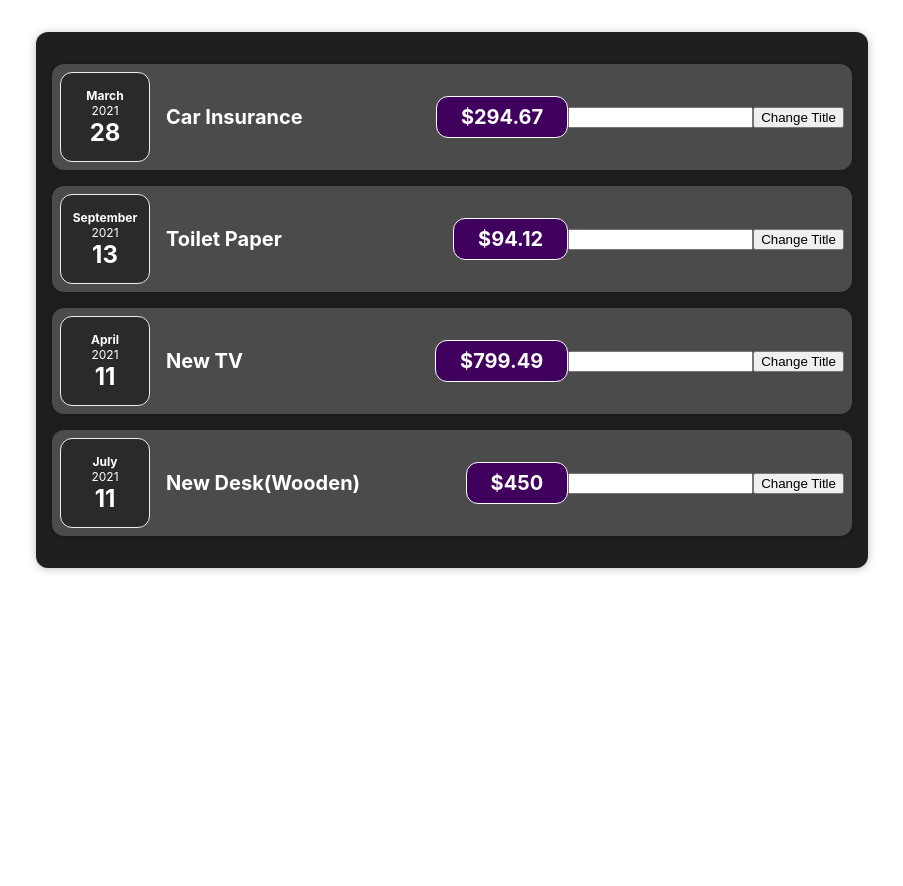
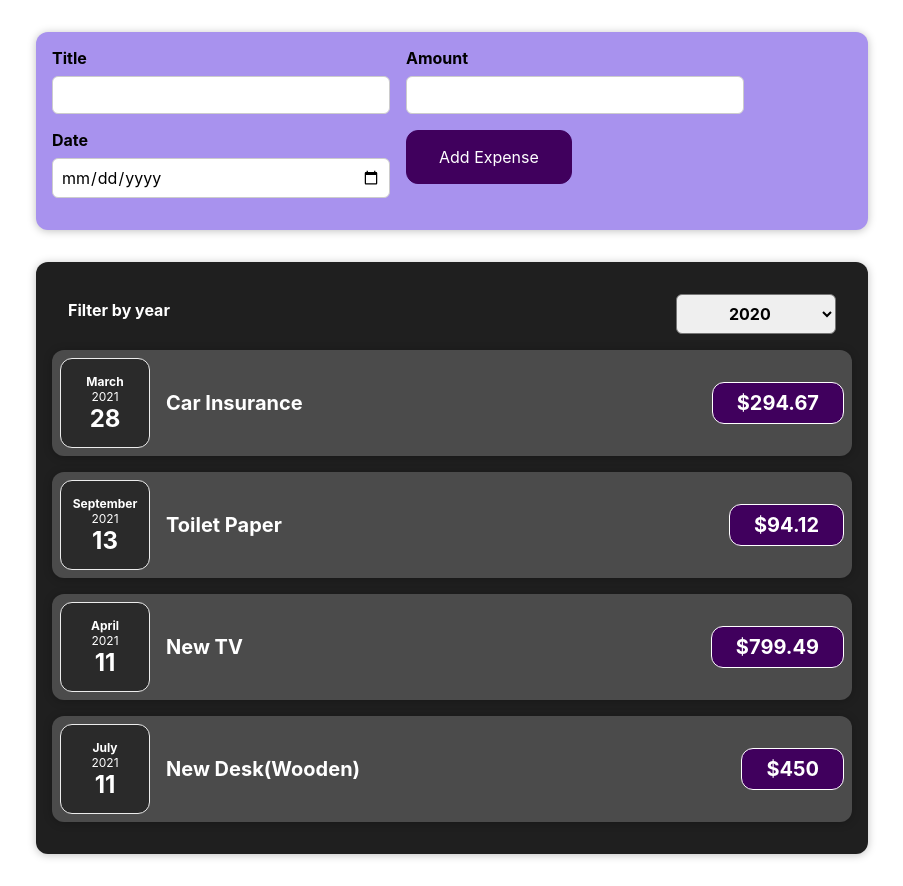
Before and after one commit to gayfulina/react-project-store, a React (Create React App) app: page / in a window 1280 px wide. Shown: the whole page, without its empty margins (188-1091 px from the left). Before the commit the page ends 800 px from the top, so only its background shows below. Built offline with nearby package versions, Linux system fonts and the light colour scheme.

Commit message:
organisation2

```diff
--- a/src/App.js
+++ b/src/App.js
@@ -1,6 +1,8 @@
 import './App.css';
 
 import Expenses from "./components/Expenses/Expenses";
+import NewExpense from "./components/Expenses/NewExpence/NewExpense";
+import ExpensesFilter from "./components/Expenses/ExpensesFilter";
 
 const expenses = [
     {id: Math.random(), title: 'Car Insurance', amount: 294.67, date: new Date(2021, 2, 28)},
@@ -9,12 +11,17 @@
     {id: Math.random(), title: 'New Desk(Wooden)', amount: 450, date: new Date(2021, 6, 11)},
 ]
 
+const addExpenseHandler = expense => {
+
+}
+
 function App() {
-  return (
-    <div>
-     <Expenses expenses={expenses}/>
-    </div>
-  );
+    return (
+        <div>
+            <NewExpense onAddExpense={addExpenseHandler}/>
+            <Expenses expenses={expenses}/>
+        </div>
+    );
 }
 
 export default App;
--- a/src/components/Expenses/ExpenseItem.js
+++ b/src/components/Expenses/ExpenseItem.js
@@ -1,38 +1,18 @@
-import React, {useState} from "react";
+import React from "react";
 import './ExpenseItem.css'
 import ExpenseDate from "./ExpenseDate";
 import Card from '../UI/Card'
 
 const ExpenseItem = (props) => {
-
-    const {date, amount} = props;
-
-    const [title, setTitle] = useState(props.title);
-    const [input, setInput] = useState('');
-
-    const clickHandler = () => {
-        setTitle(input)
-    }
-
-    const inputHandler = (e) => {
-        setInput(e.target.value)
-    }
-
     return (
         <Card className="expense-item">
             <div>
-                <ExpenseDate date={date}/>
+                <ExpenseDate date={props.date}/>
             </div>
             <div className="expense-item__description">
-                <h2>{title}</h2>
-                <div className="expense-item__price">${amount}</div>
+                <h2>{props.title}</h2>
+                <div className="expense-item__price">${props.amount}</div>
             </div>
-            <input
-                type="text"
-                value={input}
-                onChange={inputHandler}
-            />
-            <button onClick={clickHandler}>Change Title</button>
         </Card>
     )
 }
--- a/src/components/Expenses/Expenses.js
+++ b/src/components/Expenses/Expenses.js
@@ -1,10 +1,19 @@
 import './Expenses.css'
 import ExpenseItem from "./ExpenseItem";
 import Card from '../UI/Card'
+import ExpensesFilter from "./ExpensesFilter";
+import {useState} from "react";
 
 const Expenses = (props) => {
+    const [filteredYear, setFilteredYear] = useState('2020')
+    const filterChangeHandler = selectedYear => {
+        setFilteredYear(selectedYear);
+    }
+
     return (
+        <div>
             <Card className="expenses">
+                <ExpensesFilter selected={filteredYear} onChangeFilter={filterChangeHandler}/>
                 {props.expenses.map(el =>
                     <div key={el.id}>
                         <ExpenseItem
@@ -14,6 +23,7 @@
                         />
                     </div>)}
             </Card>
+        </div>
     )
 }
 
--- /dev/null
+++ b/src/components/Expenses/ExpensesFilter.css
@@ -0,0 +1,24 @@
+.expenses-filter {
+    color: white;
+    padding: 0 1rem;
+}
+
+.expenses-filter__control {
+    display: flex;
+    width: 100%;
+    align-items: center;
+    justify-content: space-between;
+    margin: 1rem 0;
+}
+
+.expenses-filter label {
+    font-weight: bold;
+    margin-bottom: 0.5rem;
+}
+
+.expenses-filter select {
+    font: inherit;
+    padding: 0.5rem 3rem;
+    font-weight: bold;
+    border-radius: 6px;
+}
--- /dev/null
+++ b/src/components/Expenses/ExpensesFilter.js
@@ -0,0 +1,25 @@
+import React, {useState} from 'react';
+
+import './ExpensesFilter.css';
+
+const ExpensesFilter = (props) => {
+    const dropdownChangeHandler = (e) => {
+       props.onChangeFilter(e.target.value);
+    }
+
+    return (
+        <div className='expenses-filter'>
+            <div className='expenses-filter__control'>
+                <label>Filter by year</label>
+                <select value={props.selected} onChange={dropdownChangeHandler}>
+                    <option value='2022'>2022</option>
+                    <option value='2021'>2021</option>
+                    <option value='2020'>2020</option>
+                    <option value='2019'>2019</option>
+                </select>
+            </div>
+        </div>
+    );
+};
+
+export default ExpensesFilter;
--- a/src/components/Expenses/NewExpence/ExpenseForm.css
+++ b/src/components/Expenses/NewExpence/ExpenseForm.css
@@ -1,38 +1,26 @@
-.new-expense {
-    background-color: #a892ee;
-    padding: 1rem;
-    margin: 2rem auto;
-    width: 50rem;
-    max-width: 95%;
-    border-radius: 12px;
-    text-align: center;
-    box-shadow: 0 1px 8px rgba(0, 0, 0, 0.25);
+.new-expense__controls {
+    display: flex;
+    flex-wrap: wrap;
+    gap: 1rem;
+    margin-bottom: 1rem;
+    text-align: left;
 }
 
-.new-expense button {
-    font: inherit;
-    cursor: pointer;
-    padding: 1rem 2rem;
-    border: 1px solid #40005d;
-    background-color: #40005d;
-    color: white;
-    border-radius: 12px;
-    margin-right: 1rem;
+.new-expense__control label {
+    font-weight: bold;
+    margin-bottom: 0.5rem;
+    display: block;
 }
 
-.new-expense button:hover,
-.new-expense button:active {
-    background-color: #510674;
-    border-color: #510674;
+.new-expense__control input {
+    font: inherit;
+    padding: 0.5rem;
+    border-radius: 6px;
+    border: 1px solid #ccc;
+    width: 20rem;
+    max-width: 100%;
 }
 
-.new-expense button.alternative {
-    color: #220131;
-    border-color: transparent;
-    background-color: transparent;
+.new-expense__actions {
+    text-align: right;
 }
-
-.new-expense button.alternative:hover,
-.new-expense button.alternative:active {
-    background-color: #ddb3f8;
-}
--- a/src/components/Expenses/NewExpence/ExpenseForm.js
+++ b/src/components/Expenses/NewExpence/ExpenseForm.js
@@ -1,13 +1,84 @@
 import './ExpenseForm.css'
+import {useState} from "react";
 
-const ExpenseForm = () => {
+const ExpenseForm = (props) => {
+    const [enteredTitle, setEnteredTitle] = useState('')
+    const [enteredAmount, setEnteredAmount] = useState('')
+    const [enteredDate, setEnteredDate] = useState('')
+
+    // const [userInput, setUserInput] = useState({
+    //      title: '',
+    //      amount: '',
+    //      date: ''
+    //  })
+
+    const titleChangeHandler = (e) => {
+        setEnteredTitle(e.target.value);
+        // setUserInput(
+        //     ...userInput,
+        //     {setTitle: e.target.value})
+//         setUserInput((prevState) => {
+// return {...prevState, title: e.target.value}
+//         })
+    }
+    const amountChangeHandler = (e) => {
+        setEnteredAmount(e.target.value);
+        // setUserInput(
+        //     ...userInput,
+        //     {setAmount: e.target.value})
+    }
+    const dateChangeHandler = (e) => {
+        setEnteredDate(e.target.value);
+        // setUserInput(
+        //     ...userInput,
+        //     {setDate: e.target.value})
+    }
+
+    const submitHandler = (event) => {
+        event.preventDefault();
+
+        const expenseData = {
+            title: enteredTitle,
+            amount: enteredAmount,
+            date: new Date(enteredDate),
+        }
+        props.onSaveExpenseData(expenseData);
+        setEnteredTitle('');
+        setEnteredAmount('');
+        setEnteredDate('');
+    }
+
     return (
         <div>
-            <form action="">
+            <form onSubmit={submitHandler}>
                 <div className="new-expense__controls">
                     <div className="new-expense__control">
                         <label>Title</label>
-                        <input type="text"/>
+                        <input type="text"
+                               onChange={titleChangeHandler}
+                               value={enteredTitle}/>
+                    </div>
+
+                    <div className="new-expense__control">
+                        <label>Amount</label>
+                        <input type="number"
+                               min="0.01"
+                               step="0.01"
+                               onChange={amountChangeHandler}
+                               value={enteredAmount}/>
+                    </div>
+
+                    <div className="new-expense__control">
+                        <label>Date</label>
+                        <input type="date"
+                               min="2019-01-01"
+                               max="2022-12-31"
+                               onChange={dateChangeHandler}
+                               value={enteredDate}/>
+                    </div>
+
+                    <div className="new-expense__action">
+                        <button type="submit">Add Expense</button>
                     </div>
                 </div>
             </form>
--- a/src/components/Expenses/NewExpence/NewExpense.js
+++ b/src/components/Expenses/NewExpence/NewExpense.js
@@ -2,11 +2,18 @@
 import './NewExpense.css'
 import ExpenseForm from "./ExpenseForm";
 
-const NewExpense = () => {
+const NewExpense = (props) => {
+    const saveExpenseDataHandler = (enteredExpenseData) => {
+        const expenseData = {
+            ...enteredExpenseData,
+            id: Math.random().toString()
+        };
+        props.onAddExpense(expenseData);
+    };
 
     return (
         <div className="new-expense">
-            <ExpenseForm/>
+            <ExpenseForm onSaveExpenseData={saveExpenseDataHandler}/>
         </div>
     )
 }
```
Lines whose indentation alone changed are shown as unchanged.
